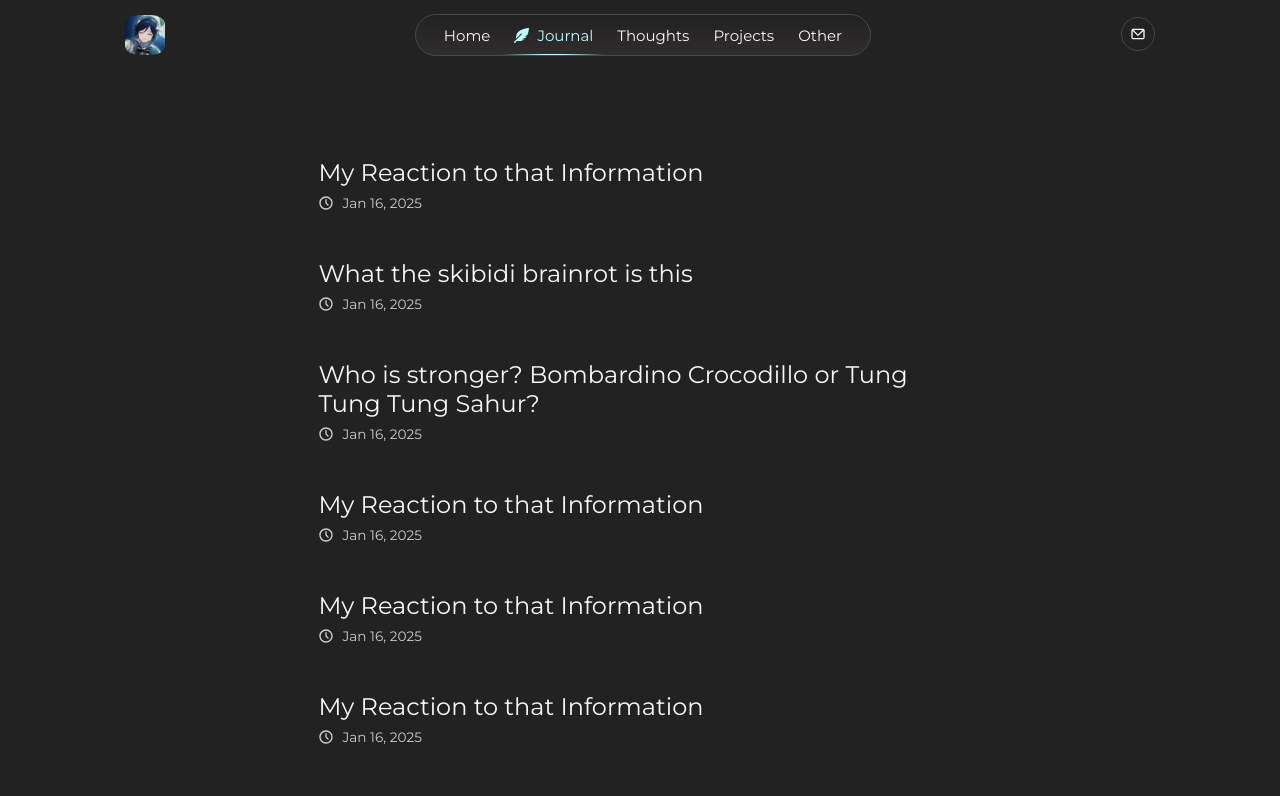
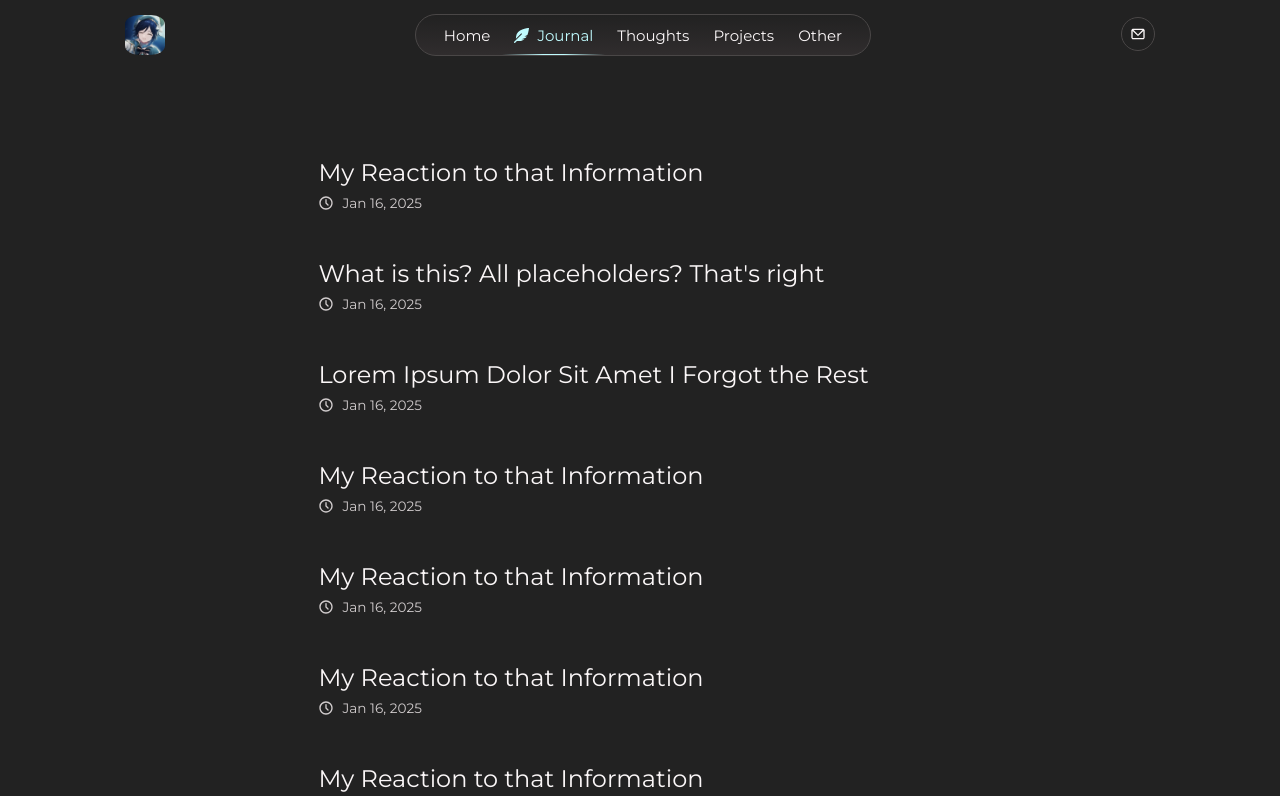
Before and after one commit to Nightfall3594/nightfall-is-a-dev, a React (Vite) app: page /journal in a window 1280 px wide. Shown: the top 796 px of the page. Built offline with nearby package versions, Linux system fonts and the light colour scheme.

Commit message:
refactor: remove ArticleList component and migrate contents to Articles component
This includes removing the (unused) children prop

```diff
--- a/src/components/pages/articles/ArticlesList.jsx
+++ /dev/null
@@ -1,34 +0,0 @@
-import ArticleLink from "./article-item.jsx";
-import {motion} from "framer-motion";
-
-const ArticleListVariants = {
-    initial: {},
-    animate: {
-        transition: {
-            staggerChildren: 0.1,
-        }
-    },
-}
-
-export default function ArticlesList({children}) {
-    return (
-        <motion.div
-            className="articles__list"
-            variants={ArticleListVariants}
-            initial="initial"
-            animate="animate"
-        >
-            <ArticleLink to="/home" text="My Reaction to that Information" />
-            <ArticleLink to="/home" text="What the skibidi brainrot is this" />
-            <ArticleLink to="/home" text="Who is stronger? Bombardino Crocodillo or Tung Tung Tung Sahur?" />
-            <ArticleLink to="/home" text="My Reaction to that Information" />
-            <ArticleLink to="/home" text="My Reaction to that Information" />
-            <ArticleLink to="/home" text="My Reaction to that Information" />
-            <ArticleLink to="/home" text="My Reaction to that Information" />
-            <ArticleLink to="/home" text="My Reaction to that Information" />
-            <ArticleLink to="/home" text="My Reaction to that Information" />
-            <ArticleLink to="/home" text="My Reaction to that Information" />
-            <ArticleLink to="/home" text="My Reaction to that Information" />
-        </motion.div>
-    )
-}
--- a/src/components/pages/articles/articles.jsx
+++ b/src/components/pages/articles/articles.jsx
@@ -1,9 +1,20 @@
-import ArticlesList from "./ArticlesList.jsx";
 import './articles.css'
 import ScrollUpButton from "./scroll-up-button.jsx";
 import {useEffect, useState} from "react";
+import {motion} from "framer-motion";
+import ArticleLink from "./article-item.jsx";
 
-export default function Articles({children}) {
+
+const articleListVariants = {
+    initial: {},
+    animate: {
+        transition: {
+            staggerChildren: 0.1,
+        }
+    },
+}
+
+export default function Articles() {
 
     const [isScrolled, setScrolled] = useState(false);
 
@@ -21,7 +32,24 @@ export default function Articles({children}) {
 
     return (
         <section className="articles">
-            <ArticlesList/>
+            <motion.div
+                className="articles__list"
+                variants={articleListVariants}
+                initial="initial"
+                animate="animate"
+            >
+                <ArticleLink to="/home" text="My Reaction to that Information" />
+                <ArticleLink to="/home" text="What is this? All placeholders? That's right" />
+                <ArticleLink to="/home" text="Lorem Ipsum Dolor Sit Amet I Forgot the Rest" />
+                <ArticleLink to="/home" text="My Reaction to that Information" />
+                <ArticleLink to="/home" text="My Reaction to that Information" />
+                <ArticleLink to="/home" text="My Reaction to that Information" />
+                <ArticleLink to="/home" text="My Reaction to that Information" />
+                <ArticleLink to="/home" text="My Reaction to that Information" />
+                <ArticleLink to="/home" text="My Reaction to that Information" />
+                <ArticleLink to="/home" text="My Reaction to that Information" />
+                <ArticleLink to="/home" text="My Reaction to that Information" />
+            </motion.div>
             <ScrollUpButton isVisible={isScrolled}/>
         </section>
     )
```
